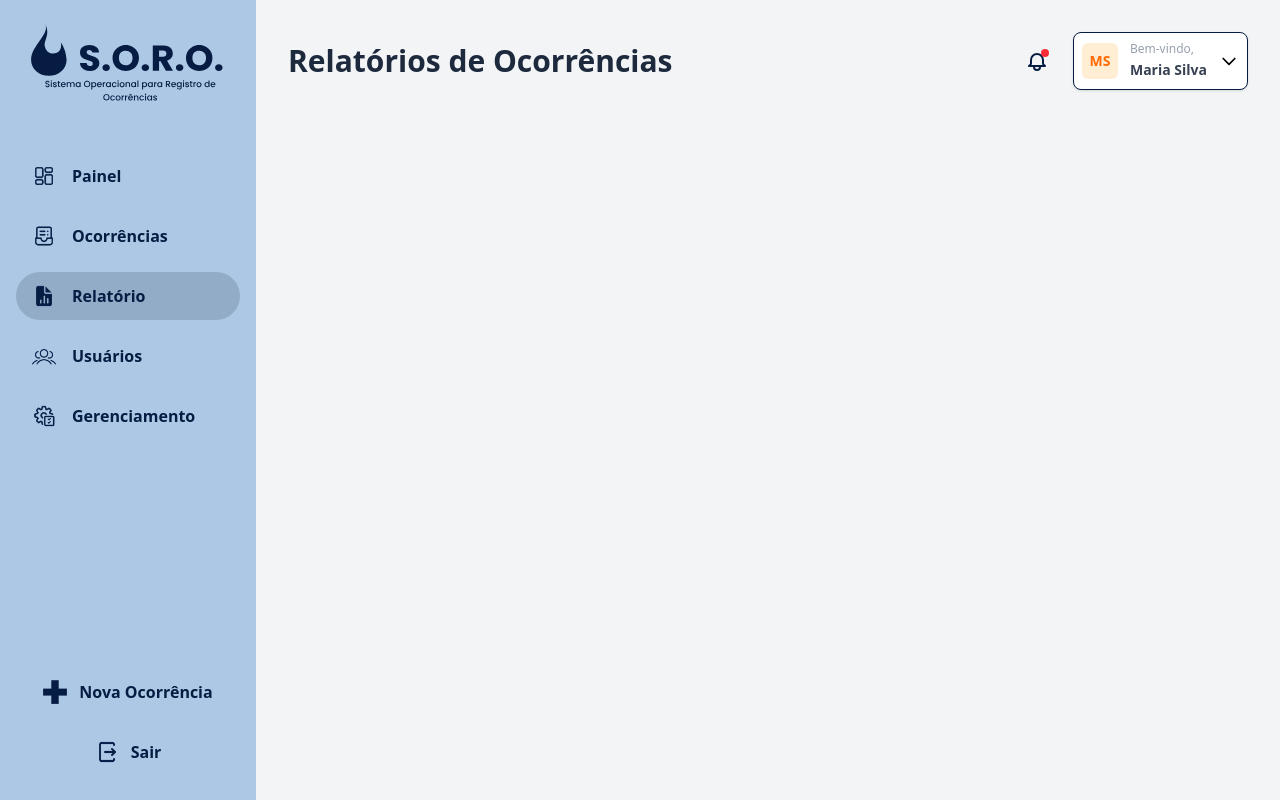
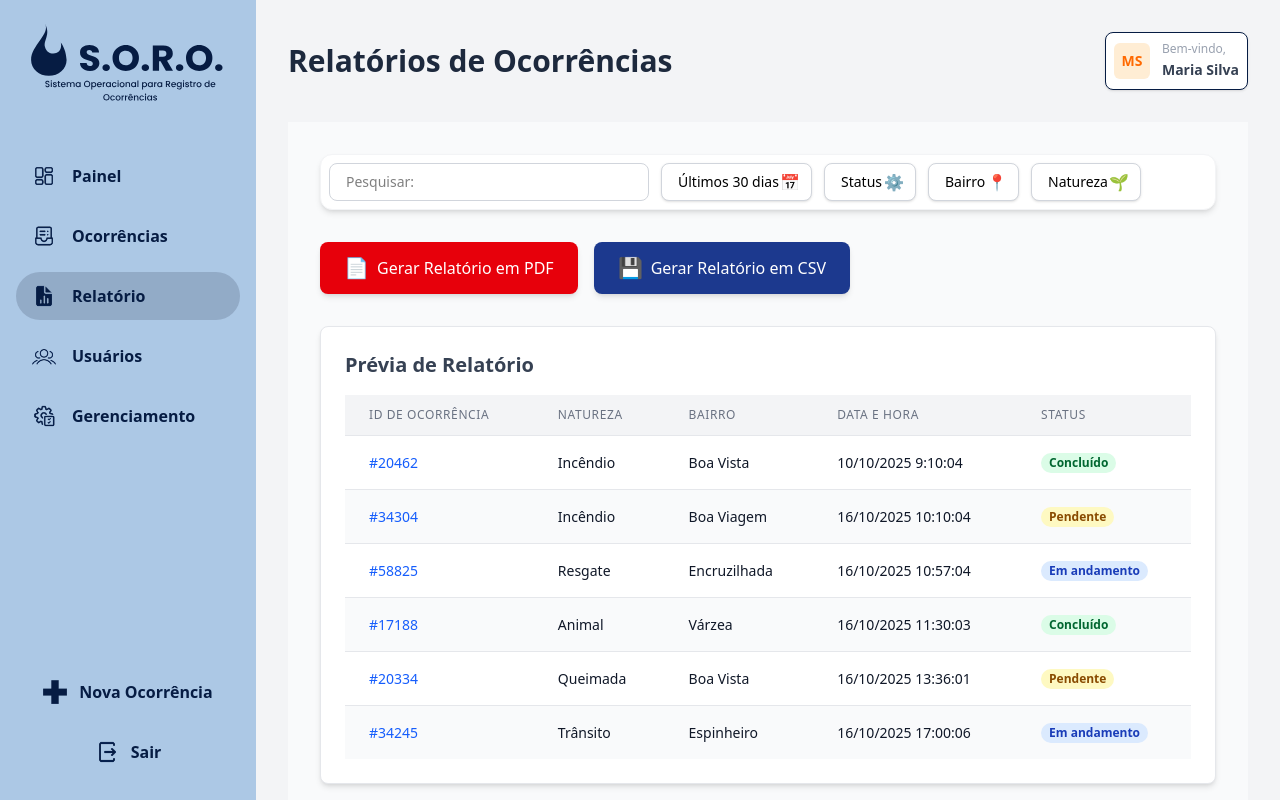
Before and after one commit to Molimpion/S.O.R.O-FrontEnd, a React (Vite) app: page /relatorios in a window 1280 px wide. Built offline with nearby package versions, Linux system fonts and the light colour scheme.

Commit message:
tela  de relatorio

```diff
--- a/src/components/Header.jsx
+++ b/src/components/Header.jsx
@@ -3,7 +3,6 @@ import React from 'react';
 // --- Ícones para o Header ---
 const MenuIcon = () => <svg className="w-6 h-6" fill="none" stroke="currentColor" viewBox="0 0 24 24"><path strokeLinecap="round" strokeLinejoin="round" strokeWidth="2" d="M4 6h16M4 12h16M4 18h16"></path></svg>;
 const BellIcon = () => <svg className="w-6 h-6" fill="none" stroke="currentColor" viewBox="0 0 24 24"><path strokeLinecap="round" strokeLinejoin="round" strokeWidth="2" d="M15 17h5l-1.405-1.405A2.032 2.032 0 0118 14.158V11a6 6 0 10-12 0v3.159c0 .538-.214 1.055-.595 1.436L4 17h5m6 0v1a3 3 0 11-6 0v-1m6 0H9"></path></svg>;
-const ChevronDownIcon = () => <svg className="w-5 h-5" fill="none" stroke="currentColor" viewBox="0 0 24 24"><path strokeLinecap="round" strokeLinejoin="round" strokeWidth="2" d="M19 9l-7 7-7-7"></path></svg>;
 
 function Header({ title, userName, onMenuClick }) {
   return (
@@ -18,10 +17,6 @@ function Header({ title, userName, onMenuClick }) {
 
       <div className="flex items-center gap-6">
         {/* CORREÇÃO: Cor do ícone do sino alterada */}
-        <button className="text-[#061C43] hover:text-blue-800 relative">
-          <BellIcon />
-          <span className="absolute top-0 right-0 block h-2 w-2 rounded-full bg-red-500"></span>
-        </button>
 
         {/* CORREÇÃO: Espessura da borda ajustada */}
         <button className="flex items-center gap-3 bg-white p-2 rounded-lg border-[0.5px] border-[#061C43] shadow-sm">
@@ -32,7 +27,6 @@ function Header({ title, userName, onMenuClick }) {
             <p className="text-xs text-gray-400">Bem-vindo,</p>
             <span className="font-semibold text-sm text-gray-700">{userName}</span>
           </div>
-          <ChevronDownIcon />
         </button>
       </div>
     </header>
--- /dev/null
+++ b/src/components/relatorios/ReportExport.jsx
@@ -0,0 +1,36 @@
+import React from 'react';
+
+const ReportExport = ({ onExportPDF, onExportCSV }) => {
+  return (
+    <section className="flex flex-col sm:flex-row items-start sm:items-center space-y-4 sm:space-y-0 sm:space-x-8">
+
+      {/* O protótipo tem o título "Ações de Exportação" fora da linha dos botões no mobile,
+          mas vamos mantê-lo mais limpo e visível aqui. */}
+      <h2 className="text-xl font-semibold text-gray-700 hidden">Ações de Exportação</h2>
+
+      <div className="flex space-x-4">
+          {/* Botão PDF (Cor Vermelha Sólida) */}
+          <button
+            className="flex items-center justify-center px-6 py-3 text-white bg-red-600 rounded-lg shadow-md hover:bg-red-700 transition duration-150 font-medium space-x-2"
+            onClick={onExportPDF}
+          >
+            {/* Ícone de PDF (mock) */}
+            <span className="text-xl">📄</span>
+            <span>Gerar Relatório em PDF</span>
+          </button>
+
+          {/* Botão CSV (Cor Azul Marinho) */}
+          <button
+            className="flex items-center justify-center px-6 py-3 text-white bg-blue-900 rounded-lg shadow-md hover:bg-blue-800 transition duration-150 font-medium space-x-2"
+            onClick={onExportCSV}
+          >
+            {/* Ícone de CSV (mock) */}
+            <span className="text-xl">💾</span>
+            <span>Gerar Relatório em CSV</span>
+          </button>
+      </div>
+    </section>
+  );
+};
+
+export default ReportExport;
--- /dev/null
+++ b/src/components/relatorios/ReportFilters.jsx
@@ -0,0 +1,65 @@
+import React from 'react';
+
+// Se o projeto tiver uma biblioteca de ícones como react-icons,
+// é ideal usá-los no lugar dos spans de texto (ex: CalendarIcon, ChevronDownIcon)
+
+const ReportFilters = ({ onSearch, onFilterChange }) => {
+  return (
+    <section className="flex flex-wrap items-center justify-start gap-3 bg-white p-2 rounded-xl shadow-md border border-gray-100">
+
+      {/* Input de Pesquisa */}
+      <div className="flex-1 min-w-[200px] max-w-xs relative">
+        <input
+          type="text"
+          placeholder="Pesquisar:"
+          className="w-full pl-4 pr-10 py-2 border border-gray-300 rounded-lg focus:ring-blue-500 focus:border-blue-500 text-sm"
+          // ... handlers
+        />
+        {/* Ícone de lupa ou search (opcional) */}
+      </div>
+
+      {/* Dropdown 1: Tempo */}
+      <div className="relative">
+          <select className="p-2 pl-4 pr-8 border border-gray-300 rounded-lg appearance-none bg-white focus:ring-blue-500 focus:border-blue-500 text-sm cursor-pointer shadow-sm">
+            <option>Últimos 30 dias</option>
+            {/* ... */}
+          </select>
+          {/* Ícone de Calendário (mock) */}
+          <span className="absolute right-3 top-1/2 transform -translate-y-1/2 text-gray-500 pointer-events-none">📅</span>
+      </div>
+
+      {/* Dropdown 2: Status */}
+      <div className="relative">
+          <select className="p-2 pl-4 pr-8 border border-gray-300 rounded-lg appearance-none bg-white focus:ring-blue-500 focus:border-blue-500 text-sm cursor-pointer shadow-sm">
+            <option>Status</option>
+            {/* ... */}
+          </select>
+          {/* Ícone de Status (mock) */}
+          <span className="absolute right-3 top-1/2 transform -translate-y-1/2 text-gray-500 pointer-events-none">⚙️</span>
+      </div>
+
+      {/* Dropdown 3: Bairro */}
+      <div className="relative">
+          <select className="p-2 pl-4 pr-8 border border-gray-300 rounded-lg appearance-none bg-white focus:ring-blue-500 focus:border-blue-500 text-sm cursor-pointer shadow-sm">
+            <option>Bairro</option>
+            {/* ... */}
+          </select>
+          {/* Ícone de Local (mock) */}
+          <span className="absolute right-3 top-1/2 transform -translate-y-1/2 text-gray-500 pointer-events-none">📍</span>
+      </div>
+
+      {/* Dropdown 4: Natureza */}
+      <div className="relative">
+          <select className="p-2 pl-4 pr-8 border border-gray-300 rounded-lg appearance-none bg-white focus:ring-blue-500 focus:border-blue-500 text-sm cursor-pointer shadow-sm">
+            <option>Natureza</option>
+            {/* ... */}
+          </select>
+          {/* Ícone de Natureza (mock) */}
+          <span className="absolute right-3 top-1/2 transform -translate-y-1/2 text-gray-500 pointer-events-none">🌱</span>
+      </div>
+
+    </section>
+  );
+};
+
+export default ReportFilters;
--- /dev/null
+++ b/src/components/relatorios/ReportTable.jsx
@@ -0,0 +1,68 @@
+import React from 'react';
+
+// Componente para estilizar o status da ocorrência
+const StatusBadge = ({ status }) => {
+  let colorClasses = '';
+  switch (status) {
+    case 'Concluído':
+      colorClasses = 'bg-green-100 text-green-800';
+      break;
+    case 'Pendente':
+      colorClasses = 'bg-yellow-100 text-yellow-800';
+      break;
+    case 'Em andamento':
+      colorClasses = 'bg-blue-100 text-blue-800';
+      break;
+    default:
+      colorClasses = 'bg-gray-100 text-gray-800';
+  }
+
+  return (
+    <span className={`px-2 inline-flex text-xs leading-5 font-semibold rounded-full ${colorClasses}`}>
+      {status}
+    </span>
+  );
+};
+
+const ReportTable = ({ occurrences }) => {
+  return (
+    <section className="bg-white p-6 rounded-lg shadow-md border border-gray-200">
+      <h2 className="text-xl font-semibold text-gray-700 mb-4">Prévia de Relatório</h2>
+
+      <div className="overflow-x-auto">
+        <table className="min-w-full divide-y divide-gray-200">
+          <thead className="bg-gray-100"> {/* Fundo levemente mais escuro para o cabeçalho */}
+            <tr>
+              {/* Cabeçalhos */}
+              {['ID de Ocorrência', 'Natureza', 'Bairro', 'Data e Hora', 'Status'].map((header) => (
+                <th
+                  key={header}
+                  className="px-6 py-3 text-left text-xs font-medium text-gray-500 uppercase tracking-wider"
+                >
+                  {header}
+                </th>
+              ))}
+            </tr>
+          </thead>
+          <tbody className="bg-white divide-y divide-gray-200">
+            {occurrences.map((oc, index) => (
+              <tr key={oc.id} className={index % 2 === 0 ? 'bg-white' : 'bg-gray-50'}>
+                <td className="px-6 py-4 whitespace-nowrap text-sm font-medium text-blue-600 hover:text-blue-800 cursor-pointer">
+                  {oc.id}
+                </td>
+                <td className="px-6 py-4 whitespace-nowrap text-sm text-gray-900">{oc.natureza}</td>
+                <td className="px-6 py-4 whitespace-nowrap text-sm text-gray-900">{oc.bairro}</td>
+                <td className="px-6 py-4 whitespace-nowrap text-sm text-gray-900">{oc.dataHora}</td>
+                <td className="px-6 py-4 whitespace-nowrap text-sm">
+                  <StatusBadge status={oc.status} />
+                </td>
+              </tr>
+            ))}
+          </tbody>
+        </table>
+      </div>
+    </section>
+  );
+};
+
+export default ReportTable;
--- a/src/pages/Admin/RelatoriosPage.jsx
+++ b/src/pages/Admin/RelatoriosPage.jsx
@@ -1,11 +1,55 @@
-import React from 'react';
+import React, { useState } from 'react';
 import AdminLayout from '../../layouts/AdminLayout';
 
+// Veja a mudança aqui: 'Reports' virou 'relatorios'
+import ReportFilters from '../../components/relatorios/ReportFilters';
+import ReportExport from '../../components/relatorios/ReportExport';
+import ReportTable from '../../components/relatorios/ReportTable';
+
+// Mock data (será substituído pela API)
+const occurrencesMock = [
+    { id: '#20462', natureza: 'Incêndio', bairro: 'Boa Vista', dataHora: '10/10/2025 9:10:04', status: 'Concluído' },
+    { id: '#34304', natureza: 'Incêndio', bairro: 'Boa Viagem', dataHora: '16/10/2025 10:10:04', status: 'Pendente' },
+    { id: '#58825', natureza: 'Resgate', bairro: 'Encruzilhada', dataHora: '16/10/2025 10:57:04', status: 'Em andamento' },
+    { id: '#17188', natureza: 'Animal', bairro: 'Várzea', dataHora: '16/10/2025 11:30:03', status: 'Concluído' },
+    { id: '#20334', natureza: 'Queimada', bairro: 'Boa Vista', dataHora: '16/10/2025 13:36:01', status: 'Pendente' },
+    { id: '#34245', natureza: 'Trânsito', bairro: 'Espinheiro', dataHora: '16/10/2025 17:00:06', status: 'Em andamento' },
+];
+
 function RelatoriosPage() {
-  return (
-    <AdminLayout pageTitle="Relatórios de Ocorrências" userName="Maria Silva">
-    </AdminLayout>
-  );
+    // Usando o estado para armazenar e gerenciar a lista de ocorrências
+    const [occurrences, setOccurrences] = useState(occurrencesMock);
+
+    // Funções de lógica (serão implementadas depois)
+    const handleExportPDF = () => {
+        alert('Chamando API para exportar PDF...');
+        // Aqui irá a lógica de integração com o Back-end
+    };
+
+    const handleExportCSV = () => {
+        alert('Chamando API para exportar CSV...');
+        // Aqui irá a lógica de integração com o Back-end
+    };
+
+    return (
+        <AdminLayout pageTitle="Relatórios de Ocorrências" userName="Maria Silva">
+            {/* O conteúdo da página vai como children do AdminLayout */}
+            <div className="p-8 space-y-8 bg-gray-50 min-h-screen">
+                {/* 1. COMPONENTE DE FILTROS */}
+                <ReportFilters />
+
+                {/* 2. COMPONENTE DE AÇÕES DE EXPORTAÇÃO */}
+                <ReportExport
+                    onExportPDF={handleExportPDF}
+                    onExportCSV={handleExportCSV}
+                />
+
+                {/* 3. COMPONENTE DE PRÉVIA DA TABELA */}
+                {/* Passando a lista de ocorrências para o componente de tabela */}
+                <ReportTable occurrences={occurrences} />
+            </div>
+        </AdminLayout>
+    );
 }
 
 export default RelatoriosPage;
```
